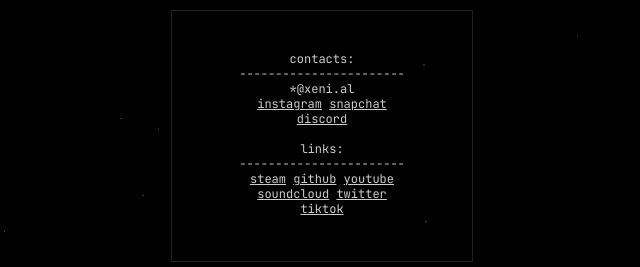
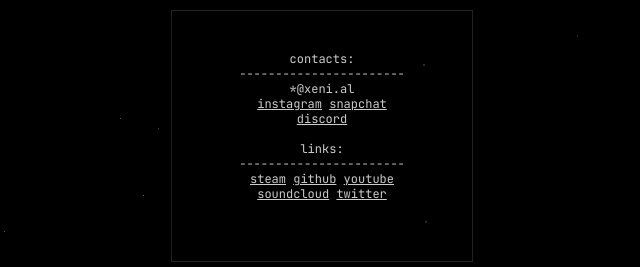
Before and after one commit to xenial/xeni.al, a plain HTML site: page index.html in a window 1280 px wide. Shown: the part 264-531 px from the top of the page, 318-958 px from the left. Drawn offline with Linux system fonts and the light colour scheme.

Commit message:
Update index.html

```diff
--- a/index.html
+++ b/index.html
@@ -24,8 +24,7 @@
                 <a href="https://www.github.com/xenial">github</a>
                 <a href="https://www.youtube.com/channel/UCRUMyeQEZnv7kkSkLZttOew">youtube</a> <br>
                 <a href="https://soundcloud.com/xvnial">soundcloud</a>
-                <a href="https://twitter.com/xenialv_">twitter</a> <br>
-                <a href="https://www.tiktok.com/@xeni.al">tiktok</a>
+                <a href="https://twitter.com/xenialv_">twitter</a>
             </p>
         </div>
 
```
